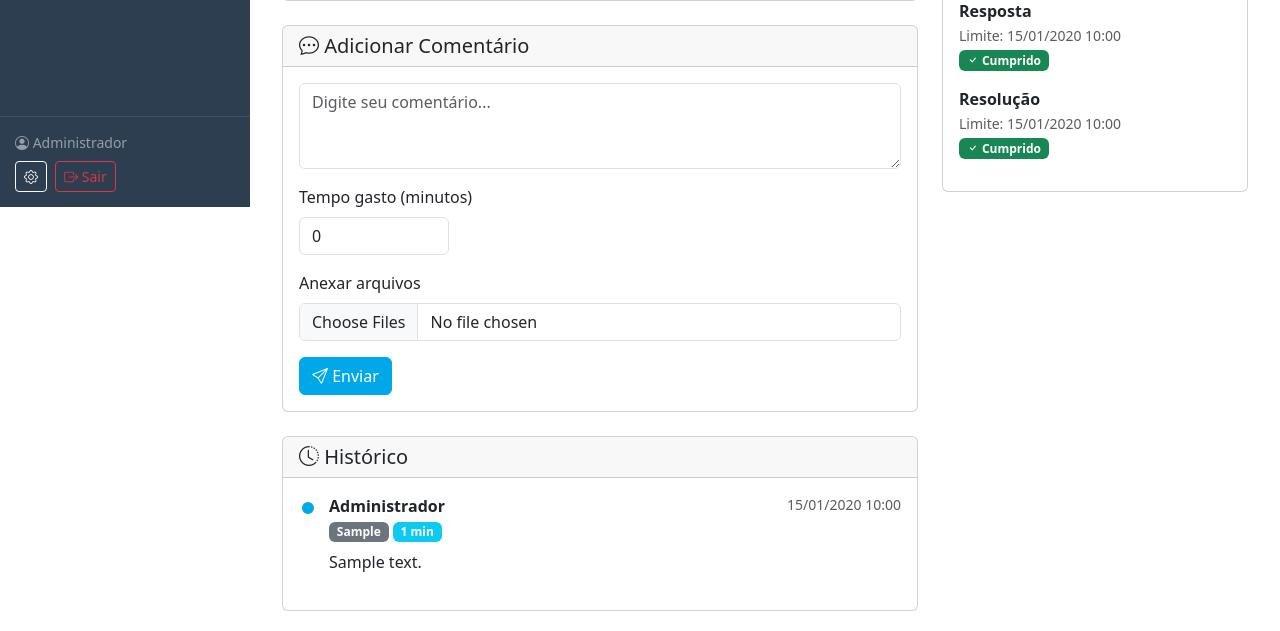
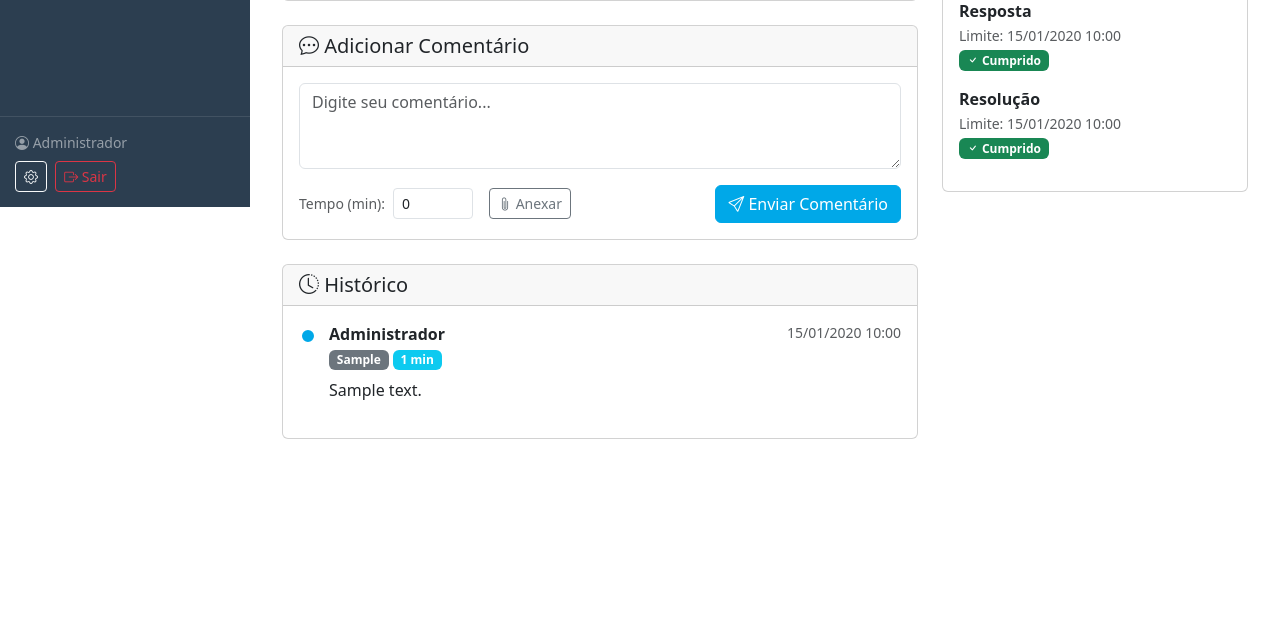
Before and after one commit to cleverauditor/helpdesk, a Flask app: page /tickets/1 in a window 1280 px wide. Shown: the part 593-1224 px from the top of the page. After the commit the page ends 1032 px from the top, so only its background shows below. Run offline with Flask 3, Linux system fonts and the light colour scheme; a user stored in the database is signed in; tables that the repository leaves empty hold one stand-in row (values such as "Sample post").

Commit message:
style: Melhorar layout do formulário de comentário
- Botão anexar como ícone compacto
- Tempo gasto na mesma linha
- Botão "Enviar Comentário" mais claro
- Layout mais limpo e intuitivo

Co-Authored-By: Claude Opus 4.5 <noreply@anthropic.com>

```diff
--- a/templates/tickets/view.html
+++ b/templates/tickets/view.html
@@ -115,22 +115,26 @@
                                   placeholder="Digite seu comentário..." required></textarea>
                     </div>
 
+                    <div class="d-flex justify-content-between align-items-center">
+                        <div class="d-flex gap-3 align-items-center">
                             {% if current_user.is_atendente() %}
-                    <div class="mb-3">
-                        <label class="form-label">Tempo gasto (minutos)</label>
-                        <input type="number" name="tempo_gasto" class="form-control" min="0" value="0" style="max-width: 150px;">
+                            <div class="d-flex align-items-center gap-2">
+                                <label class="form-label mb-0 small text-muted">Tempo (min):</label>
+                                <input type="number" name="tempo_gasto" class="form-control form-control-sm" min="0" value="0" style="width: 80px;">
                             </div>
                             {% endif %}
-
-                    <div class="mb-3">
-                        <label class="form-label">Anexar arquivos</label>
-                        <input type="file" name="anexos" class="form-control" multiple
+                            <div>
+                                <label class="btn btn-outline-secondary btn-sm mb-0">
+                                    <i class="bi bi-paperclip"></i> Anexar
+                                    <input type="file" name="anexos" class="d-none" multiple
                                            accept=".png,.jpg,.jpeg,.gif,.pdf,.doc,.docx,.xls,.xlsx,.txt,.zip">
+                                </label>
                             </div>
-
+                        </div>
                         <button type="submit" class="btn btn-primary">
-                        <i class="bi bi-send"></i> Enviar
+                            <i class="bi bi-send"></i> Enviar Comentário
                         </button>
+                    </div>
                 </form>
             </div>
         </div>
```
Lines whose indentation alone changed are shown as unchanged.
